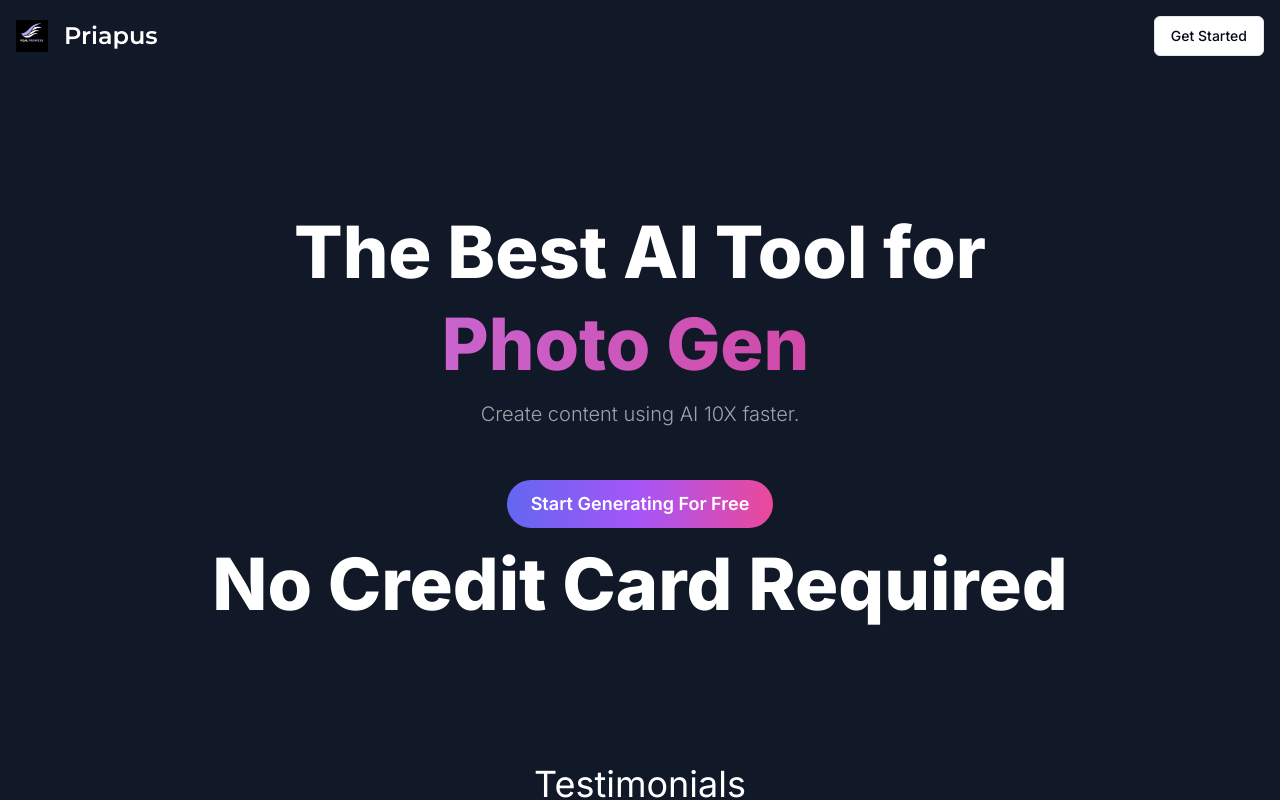
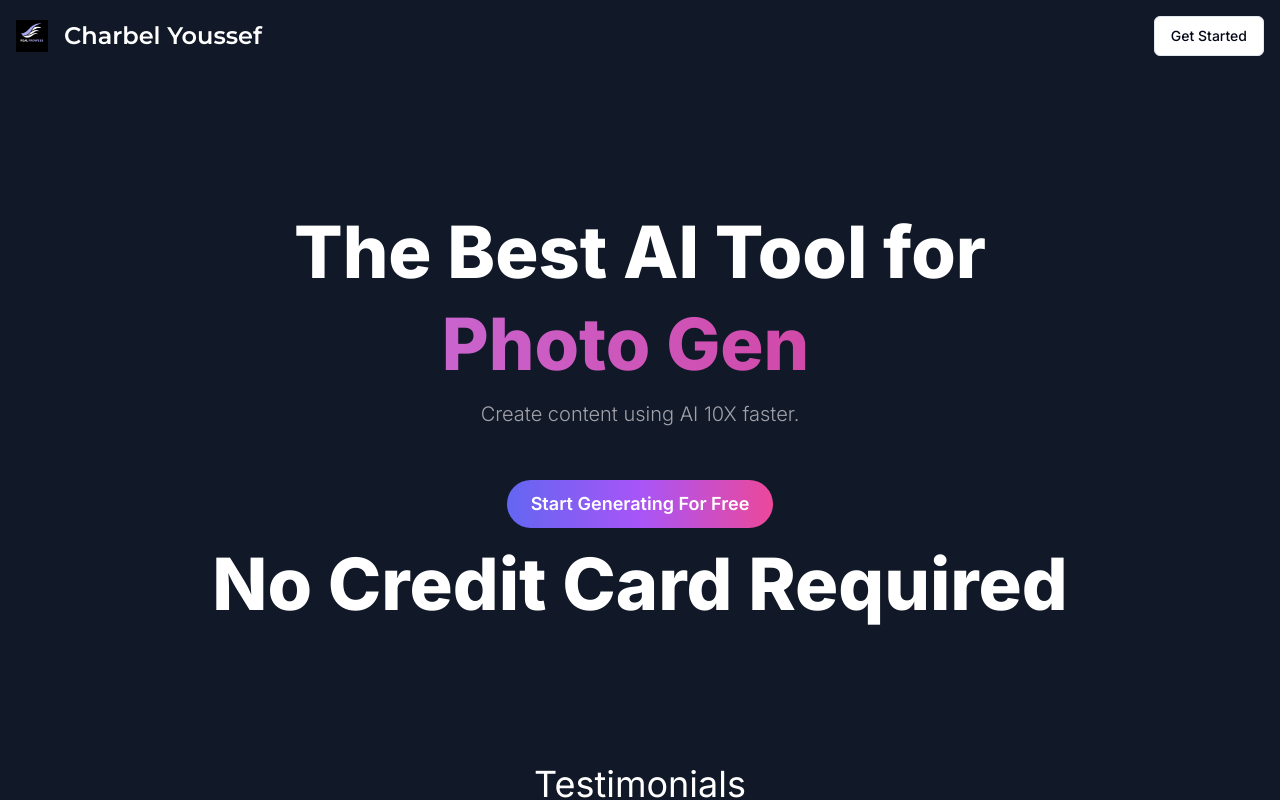
Before and after one commit to charbelyou444/RP, a Next.js app: page / in a window 1280 px wide. Built offline with nearby package versions, Linux system fonts and the light colour scheme.

Commit message:
Update landing-navbar.tsx

```diff
--- a/components/landing-navbar.tsx
+++ b/components/landing-navbar.tsx
@@ -26,7 +26,8 @@
 
                     </div>
                     <h1 className ={cn("text-2xl ,font-bold text-white",font.className)}>
-                        Priapus
+                        Charbel Youssef
+
                     </h1>
                 </Link>
                 <div className="flex items-center gap-x-2">
```
